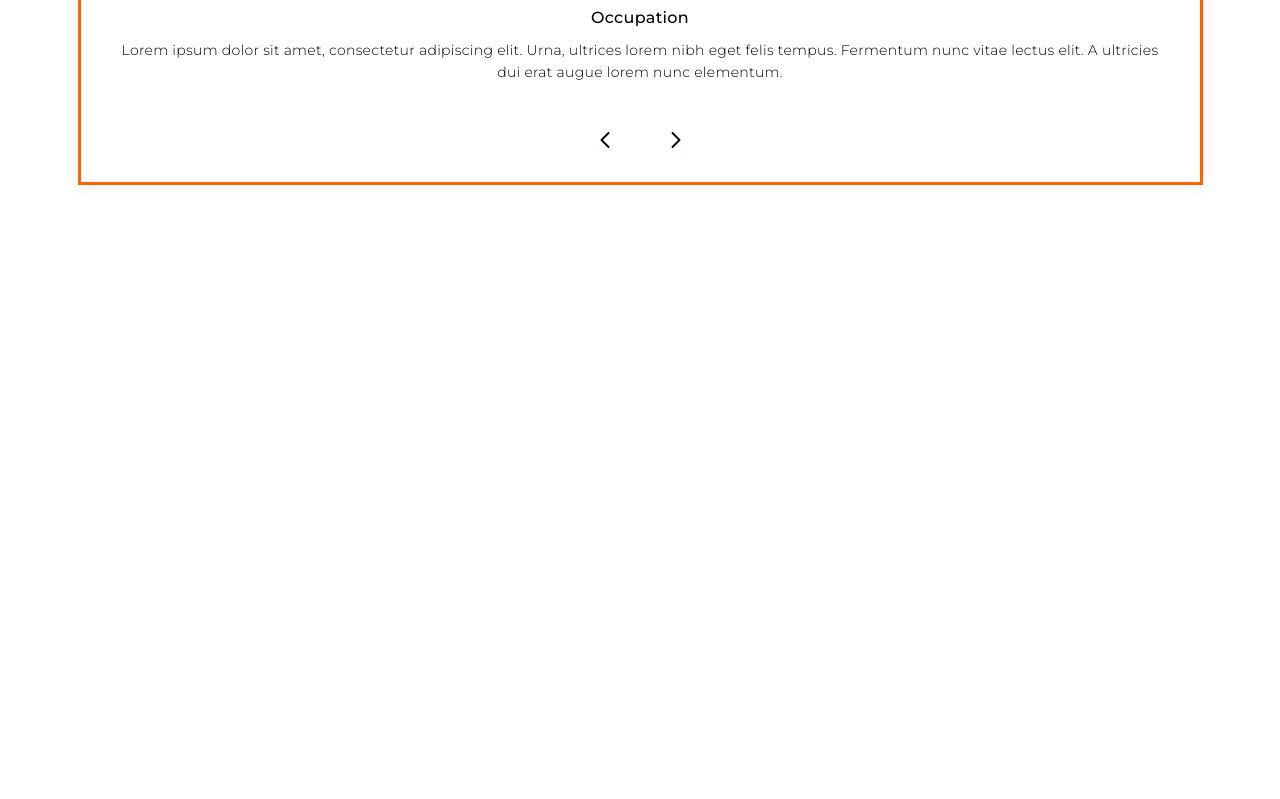
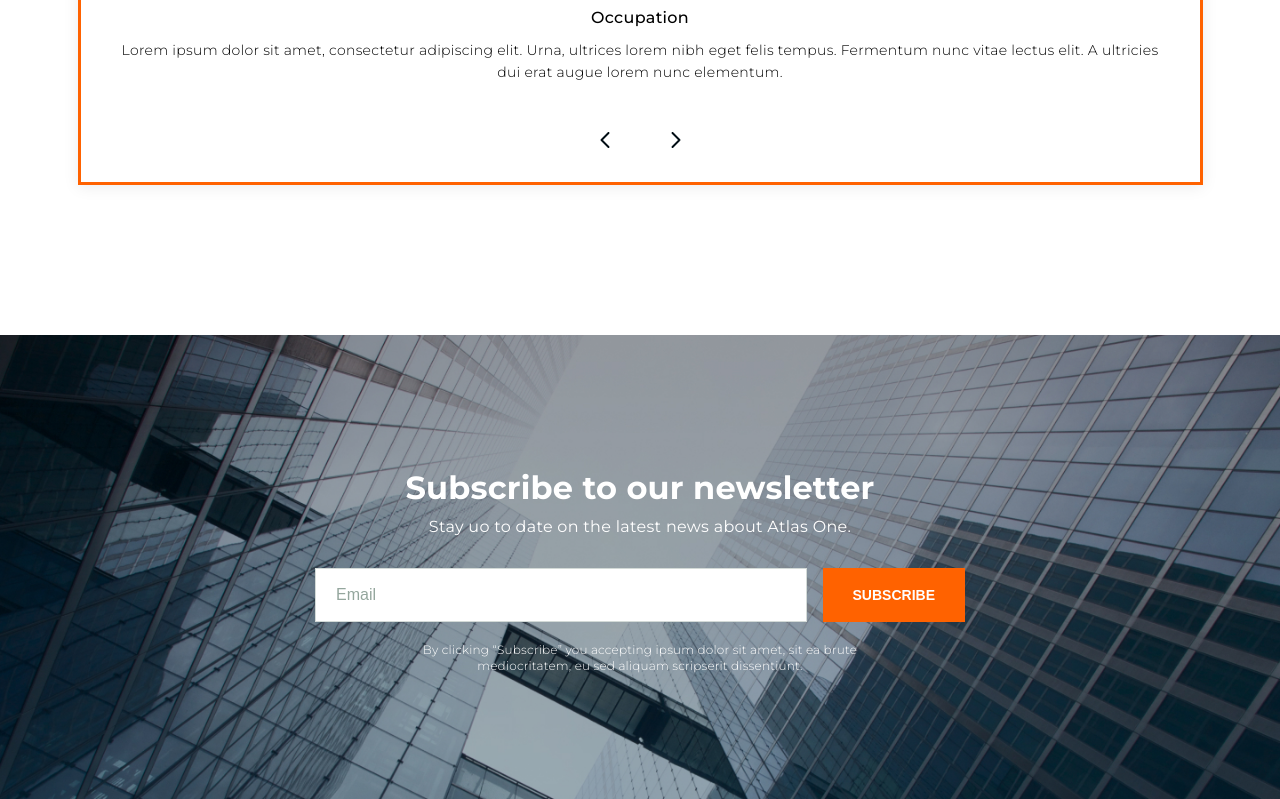
Before and after one commit to RostyslavWeb/Company-project, a website: page src/index.html in a window 1280 px wide. Shown: the part 6383-7182 px from the top of the page. Before the commit the page ends 6718 px from the top, so only its background shows below. Drawn offline with nearby package versions, Linux system fonts and the light colour scheme; files that its build step writes are made by us from their sources.

Commit message:
Section Contact

```diff
--- a/src/html/_contact.html
+++ b/src/html/_contact.html
@@ -0,0 +1,21 @@
+<section class="section__contact">
+    <div class="container">
+        <div class="contact">
+            <h3 class="contact__title">Subscribe to our newsletter</h3>
+            <h4 class="contact__subtitle">Stay uo to date on the latest news about Atlas One.</h4>
+
+            <form class="form">
+                <input class="form__input" type="email" placeholder="Email">
+                <button class="btn btn__secondary form__btn" type="submit">Subscribe</button>
+            </form>
+
+            <p class="contact__text">
+                By clicking “Subscribe” you accepting ipsum dolor sit amet, sit ea brute mediocritatem, eu sed aliquam scripserit
+                dissentiunt.
+            </p>
+        </div>
+
+
+
+    </div>
+</section>
--- a/src/index.html
+++ b/src/index.html
@@ -40,6 +40,8 @@
         @@include('./html/_action.html')
         <!-- Team -->
         @@include('./html/_team.html')
+        <!-- Contact -->
+        @@include('./html/_contact.html')
     </main>
 
     <!-- Footer -->
--- a/src/scss/_contact.scss
+++ b/src/scss/_contact.scss
@@ -0,0 +1,94 @@
+.section {
+    &__contact {
+        padding: 204px 0;
+        background: url(../img/contact__bg.jpg) center / cover no-repeat;
+        @media (max-width: $breakpoint1450) {
+            padding: 125px 0;
+        }
+        @media (max-width: $breakpoint768) {
+            padding: 50px 0;
+        }
+
+    }
+}
+
+.contact {
+
+    margin: 0 auto;
+    max-width: 650px;
+    &__title {
+        font-style: normal;
+        font-weight: 700;
+        font-size: 32px;
+        line-height: 56px;
+        text-align: center;
+        letter-spacing: 0.2px;
+        color: $white;
+        @media (max-width: $breakpoint768) {
+            line-height: 1.2;
+            font-size: 24px;
+        }
+    }
+    &__subtitle {
+        font-style: normal;
+        font-weight: 400;
+        font-size: 16px;
+        line-height: 22px;
+        text-align: center;
+        letter-spacing: 0.3px;
+        color: $white;
+        margin-bottom: 30px;
+        @media (max-width: $breakpoint768) {
+            font-size: 14px;
+            margin-bottom: 15px;
+        }
+    }
+    &__text {
+        font-style: normal;
+        font-weight: 300;
+        font-size: 12px;
+        line-height: 16px;
+        text-align: center;
+        letter-spacing: 0.2px;
+        color: $white;
+        max-width: 450px;
+        margin: 0 auto;
+    }
+
+    .form {
+        display: flex;
+        gap: 16px;
+        width: 100%;
+        margin-bottom: 20px;
+        @media (max-width: $breakpoint480) {
+            flex-wrap: wrap;
+        }
+        &__input {
+            display: flex;
+            width: 100%;
+            border: 1px solid #D3DAD7;
+            font-style: normal;
+            font-weight: 400;
+            font-size: 16px;
+            line-height: 20px;
+            text-transform: capitalize;
+            padding: 16px 20px;
+            color: $primaryDark;
+            outline: none;
+            @media (max-width: $breakpoint480) {
+                font-size: 14px;
+                line-height: 1;
+                padding: 14px 16px;
+            }
+            &:focus{
+                outline: 1px solid $primary;
+            }
+            &::placeholder {
+                color: #94A69D;
+            }
+        }
+        &__btn {
+            padding: 15px 30px;
+        }
+    }
+}
--- a/src/scss/style.scss
+++ b/src/scss/style.scss
@@ -16,6 +16,7 @@
 @import './benefits';
 @import './action';
 @import './team';
+@import './contact';
 // @import './footer';
 
 // Libs
```
Also changed, not shown: build/css/style.css, build/css/style.min.css, build/img/contact__bg.jpg (added), build/index.html, src/img/contact__bg.jpg (added).
